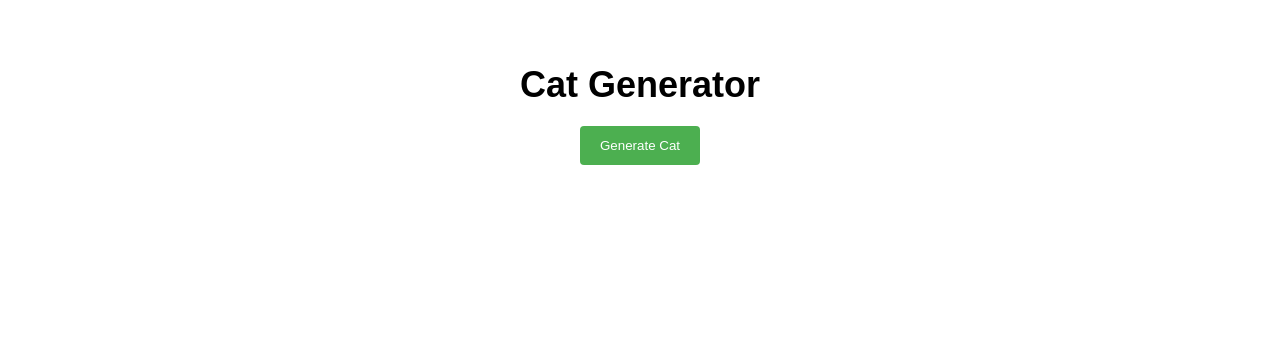
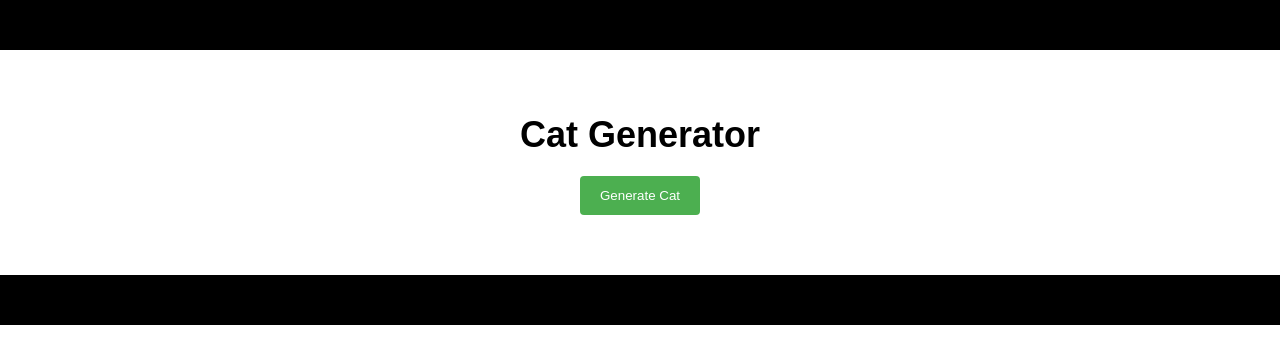
Before and after one commit to HoloGod/AI-Test-Code, a plain HTML site: page index.html in a window 1280 px wide. Drawn offline with Linux system fonts and the light colour scheme.

Commit message:
Update index.html

```diff
--- a/index.html
+++ b/index.html
@@ -7,6 +7,11 @@
         font-family: Arial, sans-serif;
         margin: 0;
         padding: 0;
+      }
+      .top-bar,
+      .bottom-bar {
+        height: 50px;
+        background-color: black;
       }
       .container {
         max-width: 800px;
@@ -39,12 +44,14 @@
     </style>
   </head>
   <body>
+    <div class="top-bar"></div>
     <div class="container">
       <h1>Cat Generator</h1>
       <button onclick="generateCat()">Generate Cat</button>
       <div id="catContainer"></div>
       <div id="loading">Loading...</div>
     </div>
+    <div class="bottom-bar"></div>
 
     <script>
       function generateCat() {
```
